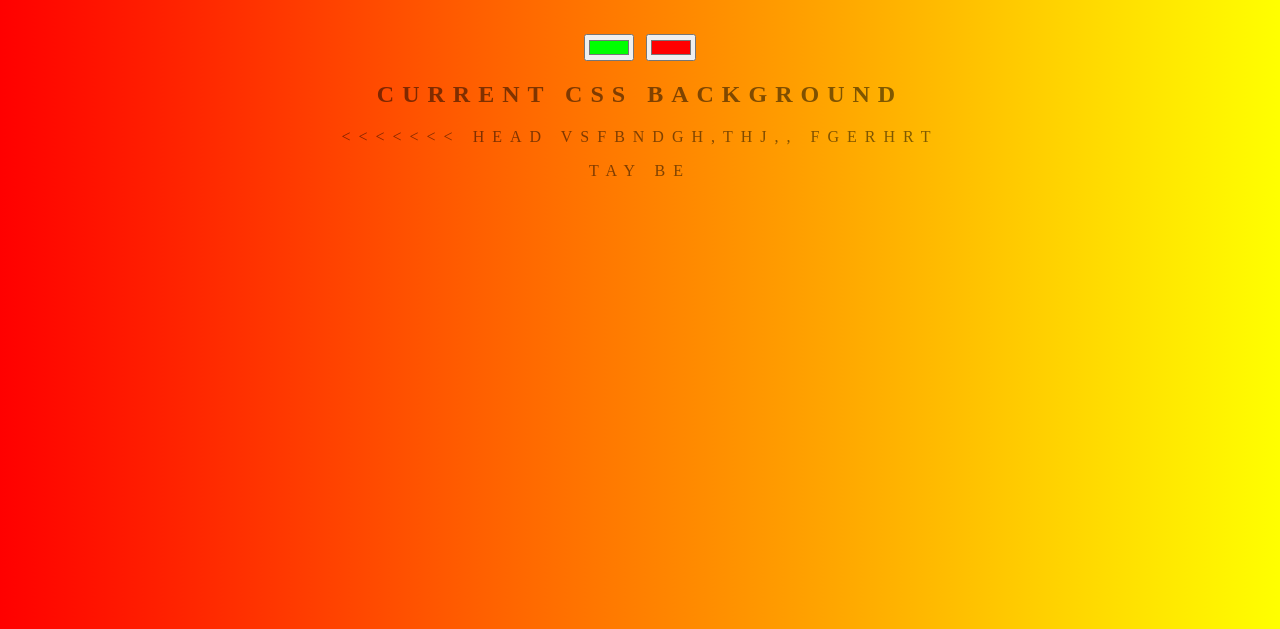
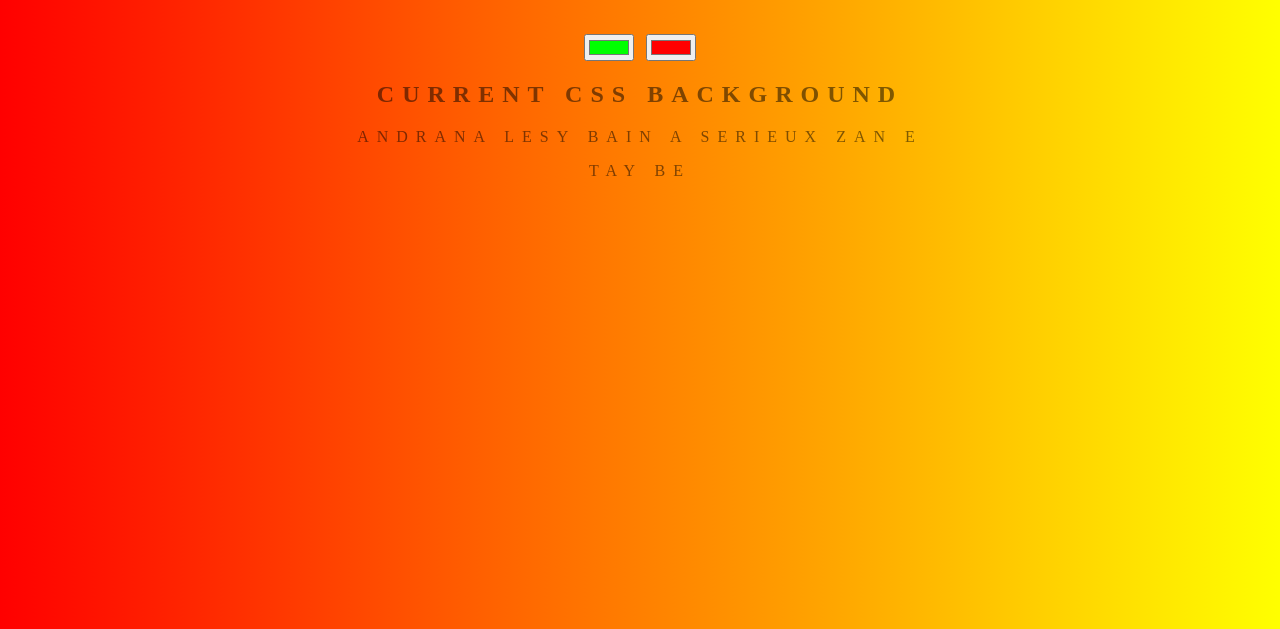
Before and after one commit to jomahay/generator-repository, a plain HTML site: page index.html in a window 1280 px wide. Shown: the part 171-800 px from the top of the page. Drawn offline with Linux system fonts and the light colour scheme.

Commit message:
farany mety

```diff
--- a/index.html
+++ b/index.html
@@ -9,10 +9,10 @@
 	<input class="color1" type="color" name="color1" value="#00ff00">
 	<input class="color2" type="color" name="color2" value="#ff0000">
 	<h2>Current CSS Background</h2>
+
 	<h3></h3>
-<<<<<<< HEAD
-vsfbndgh,thj,, fgerhrt
 
+<p>andrana lesy bain a serieux zan e </p>
 <p>tay be</p>
 	<script type="text/javascript" src="script.js"></script>
 </body>
```
